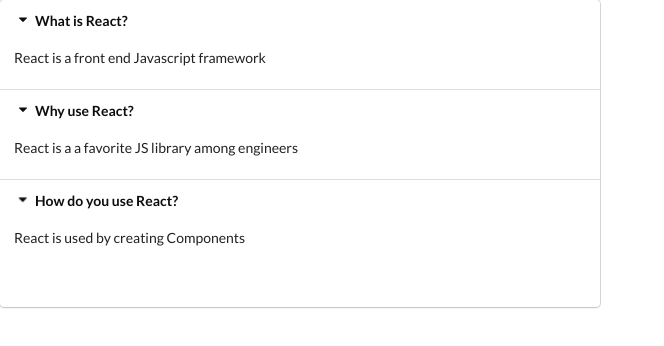
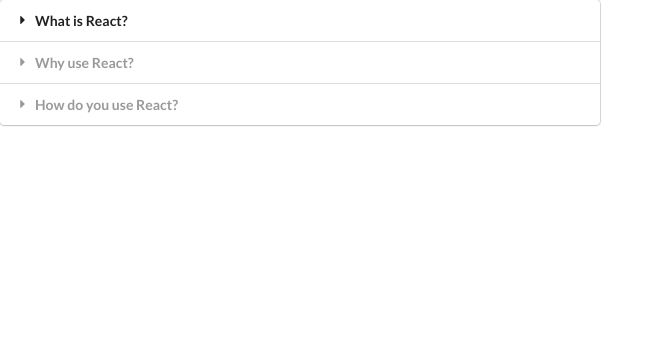
Before and after one commit to kawgh1/react-widgets, a React (Create React App) app: page / in a window 1280 px wide. Shown: the top 346 px of the page, without its empty margins (0-664 px from the left). Built offline with nearby package versions, Linux system fonts and the light colour scheme.

Commit message:
finished accordion component, added notes

```diff
--- a/src/components/Accordian.js
+++ b/src/components/Accordian.js
@@ -16,13 +16,26 @@
 
     const renderedItems = items.map((item, index) => {
 
+        // conditional variable
+        const active = index === activeIndex ? 'active' : '';
+
         return (
+            // <React.Fragment key={item.title}>
+            //     <div className='title active' onClick={()=> onTitleClicked(index)}>
+            //         <i className='dropdown icon'></i>
+            //         {item.title}
+            //     </div>
+            //     <div className='content active'>
+            //         <p>{item.content}</p>
+            //     </div>
+            // </React.Fragment>
+
             <React.Fragment key={item.title}>
-                <div className='title active' onClick={()=> onTitleClicked(index)}>
+                <div className={`title ${active}`} onClick={()=> onTitleClicked(index)}>
                     <i className='dropdown icon'></i>
                     {item.title}
                 </div>
-                <div className='content active'>
+                <div className={`content ${active}`}>
                     <p>{item.content}</p>
                 </div>
             </React.Fragment>
@@ -32,7 +45,7 @@
     return (
          <div className='ui styled accordion' >
             {renderedItems}
-            <h1>{activeIndex}</h1>
+            {/* <h1>{activeIndex}</h1> */}
         </div>
     );
 };
```
Also changed, not shown: 1 other file (tests, documents, lock files or other folders).
